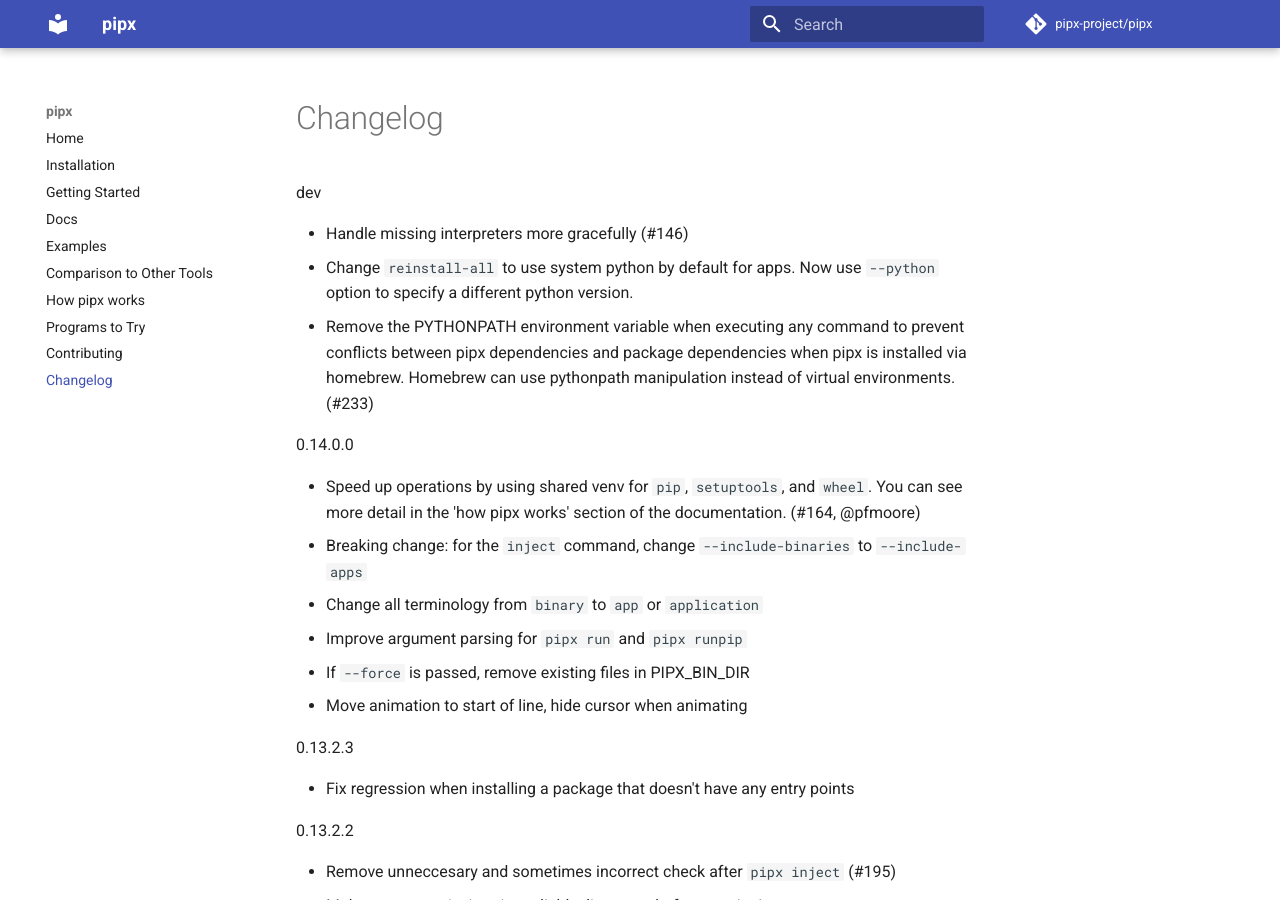
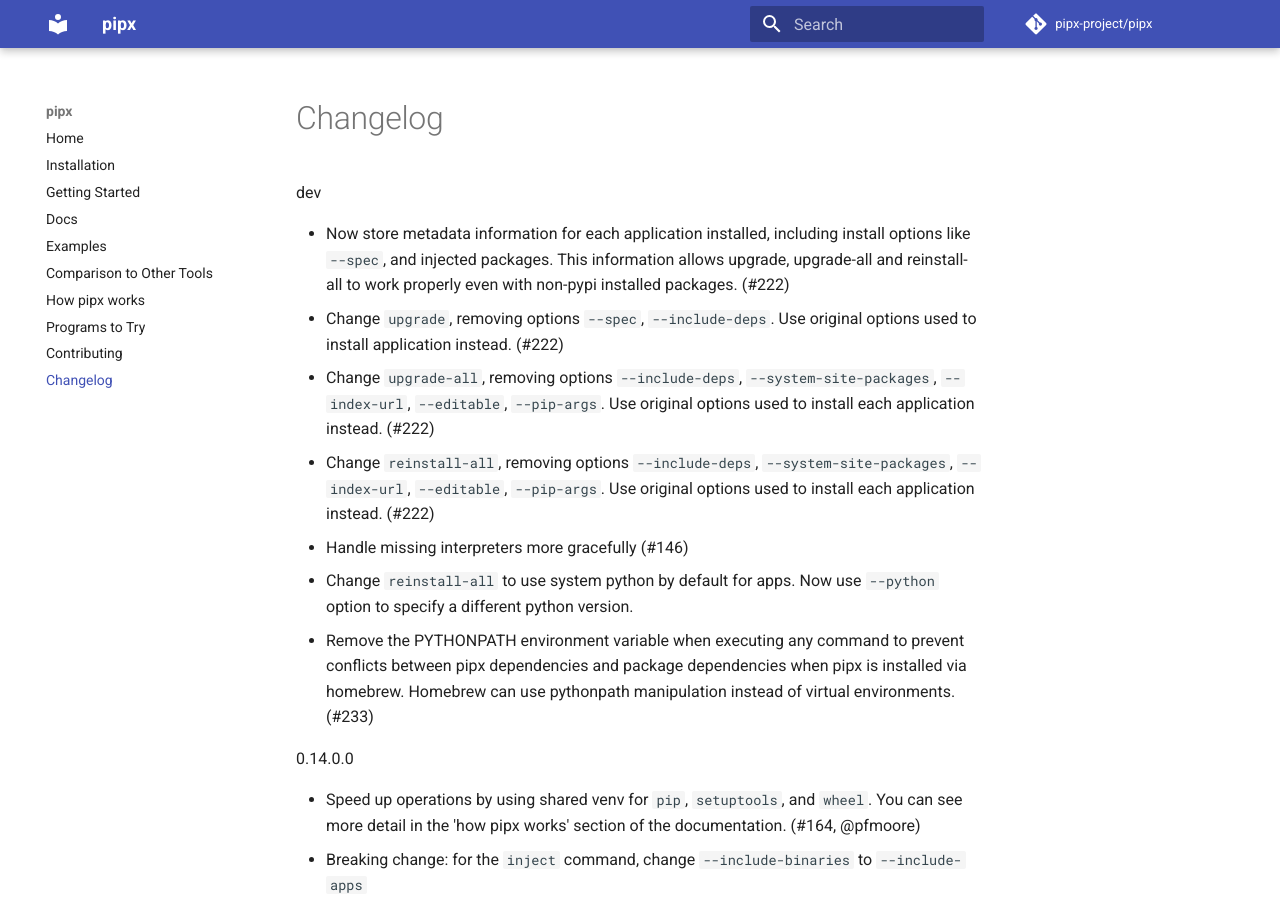
Before and after one commit to pypa/pipx, an MkDocs documentation site: the page built from docs/changelog.md, in a window 1280 px wide and 900 px high. Built offline with MkDocs 1.6.1 and Material for MkDocs 9.7.7, drawn with Linux system fonts in a browser that asks for light colours; comment, search, counter and statistics services are not loaded.

Commit message:
Add #222 items to changelog.

```diff
--- a/docs/changelog.md
+++ b/docs/changelog.md
@@ -1,5 +1,9 @@
 dev
 
+- Now store metadata information for each application installed, including install options like `--spec`, and injected packages. This information allows upgrade, upgrade-all and reinstall-all to work properly even with non-pypi installed packages.  (#222)
+- Change `upgrade`, removing options `--spec`, `--include-deps`.  Use original options used to install application instead. (#222)
+- Change `upgrade-all`, removing options `--include-deps`, `--system-site-packages`, `--index-url`, `--editable`, `--pip-args`.  Use original options used to install each application instead. (#222)
+- Change `reinstall-all`, removing options `--include-deps`, `--system-site-packages`, `--index-url`, `--editable`, `--pip-args`.  Use original options used to install each application instead. (#222)
 - Handle missing interpreters more gracefully (#146)
 - Change `reinstall-all` to use system python by default for apps.  Now use `--python` option to specify a different python version.
 - Remove the PYTHONPATH environment variable when executing any command to prevent conflicts between pipx dependencies and package dependencies when pipx is installed via homebrew. Homebrew can use pythonpath manipulation instead of virtual environments. (#233)
```
